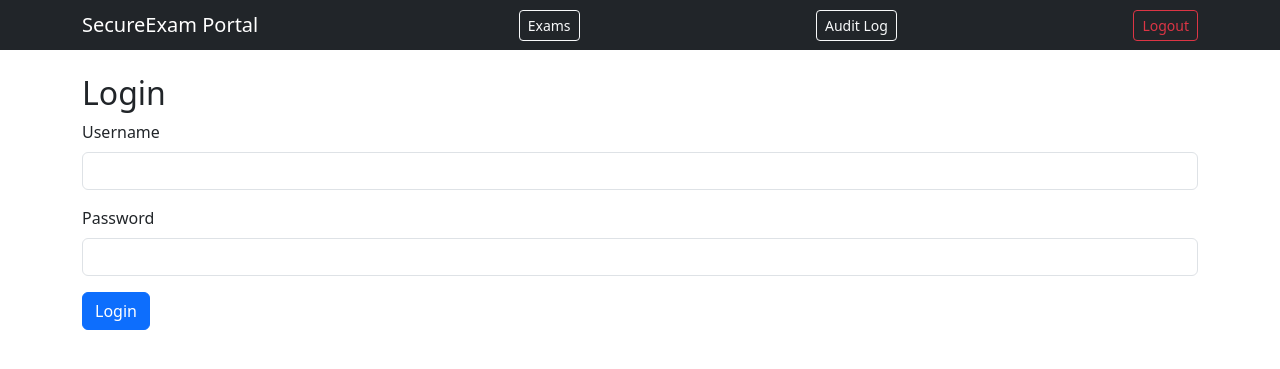
After one commit to vishugediya26/secureexam-portal, a Flask app: page /login in a window 1280 px wide. The commit adds this page. Shown: the top 369 px of the page. Run offline with Flask 3, Linux system fonts and the light colour scheme.

Commit message:
Add login system with bcrypt password hashing

```diff
--- a/app/auth/routes.py
+++ b/app/auth/routes.py
@@ -1,3 +1,25 @@
-from flask import Blueprint
+from flask import Blueprint, render_template, request, redirect, url_for, flash
+from flask_login import login_user, logout_user, login_required
+import bcrypt
+from app import db
+from app.models import User
 
 auth_bp = Blueprint('auth', __name__)
+
+@auth_bp.route('/login', methods=['GET', 'POST'])
+def login():
+    if request.method == 'POST':
+        username = request.form['username']
+        password = request.form['password']
+        user = User.query.filter_by(username=username).first()
+        if user and bcrypt.checkpw(password.encode(), user.password_hash.encode()):
+            login_user(user)
+            return redirect(url_for('exams.list_exams'))
+        flash('Invalid username or password')
+    return render_template('auth/login.html')
+
+@auth_bp.route('/logout')
+@login_required
+def logout():
+    logout_user()
+    return redirect(url_for('auth.login'))
--- a/app/models.py
+++ b/app/models.py
@@ -1,7 +1,8 @@
 from app import db
 from datetime import datetime
+from flask_login import UserMixin
 
-class User(db.Model):
+class User(db.Model, UserMixin):
     id = db.Column(db.Integer, primary_key=True)
     username = db.Column(db.String(80), unique=True, nullable=False)
     password_hash = db.Column(db.String(255), nullable=False)
--- /dev/null
+++ b/app/templates/auth/login.html
@@ -0,0 +1,20 @@
+{% extends "base.html" %}
+{% block content %}
+<h2>Login</h2>
+{% with messages = get_flashed_messages() %}
+  {% if messages %}
+    <div class="alert alert-danger">{{ messages[0] }}</div>
+  {% endif %}
+{% endwith %}
+<form method="POST">
+  <div class="mb-3">
+    <label class="form-label">Username</label>
+    <input type="text" name="username" class="form-control" required>
+  </div>
+  <div class="mb-3">
+    <label class="form-label">Password</label>
+    <input type="password" name="password" class="form-control" required>
+  </div>
+  <button type="submit" class="btn btn-primary">Login</button>
+</form>
+{% endblock %}
--- a/app/templates/base.html
+++ b/app/templates/base.html
@@ -11,6 +11,7 @@
           <span class="navbar-brand mb-0 h1">SecureExam Portal</span>
         <a href="/exams" class="btn btn-outline-light btn-sm ms-3">Exams</a>
         <a href="/audit-log" class="btn btn-outline-light btn-sm ms-2">Audit Log</a>
+        <a href="/logout" class="btn btn-outline-danger btn-sm ms-2">Logout</a>
         </div>
     </nav>
     <div class="container mt-4">
```
Also changed, not shown: app/__init__.py (+10 -0 lines), instance/secureexam.db.
